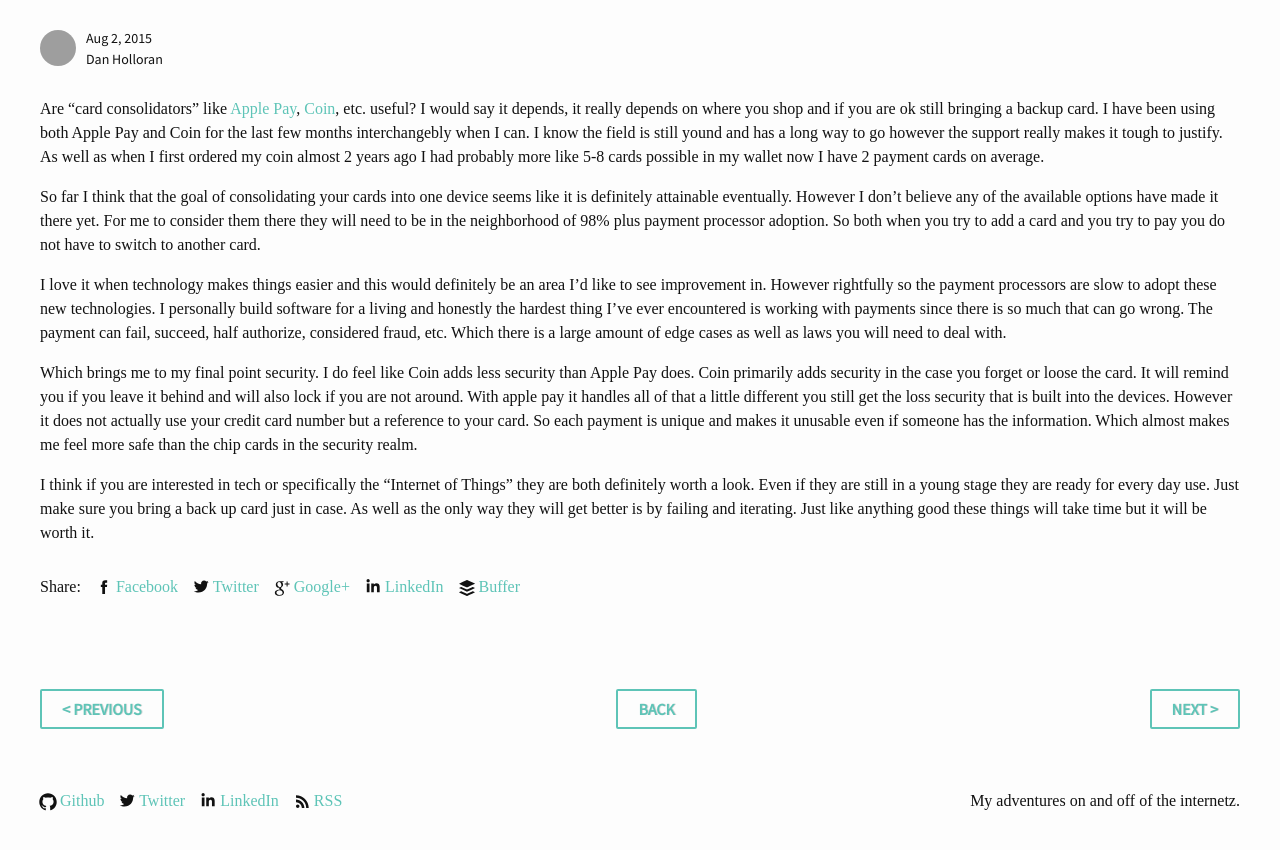
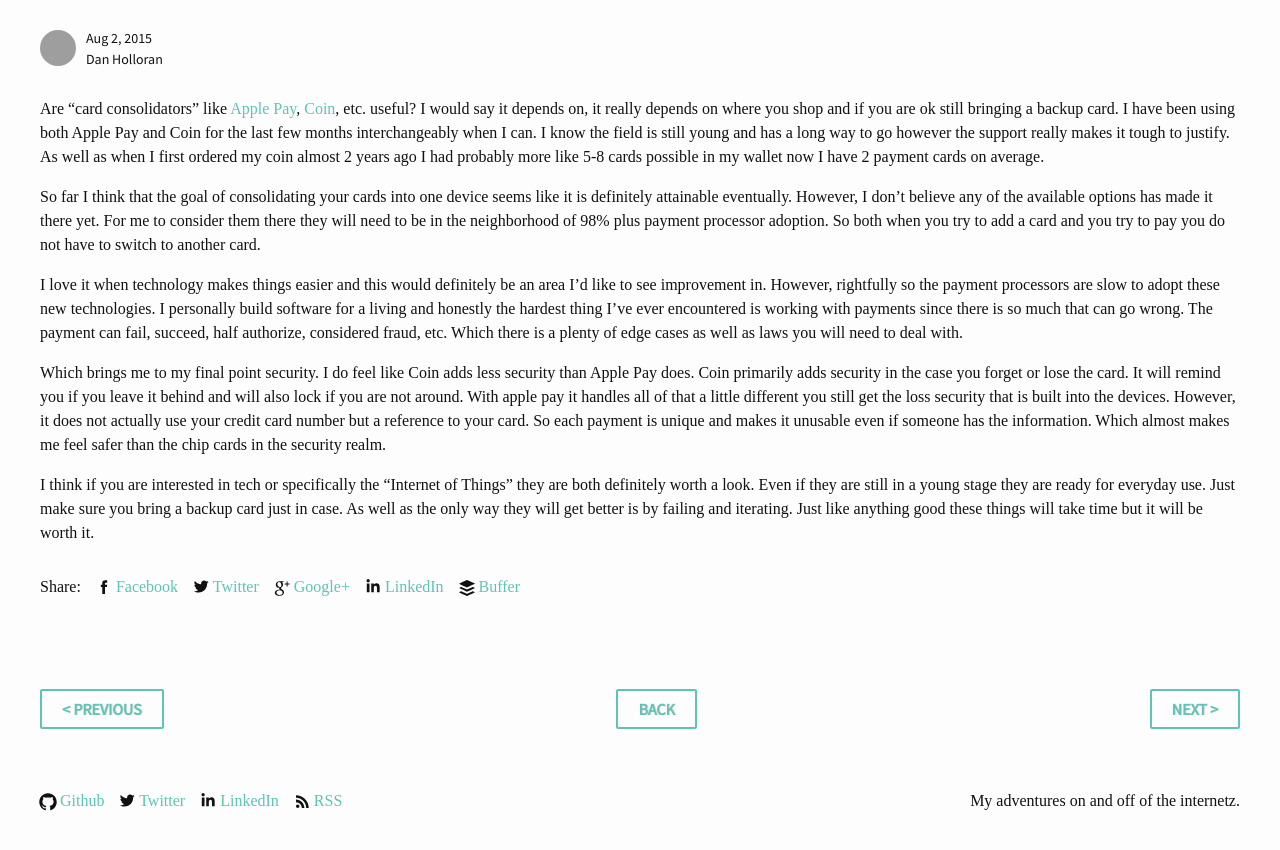
Before and after one commit to DHolloran/danholloran-com, a Jekyll site: the page built from _posts/2015/2015-08-02-is-apple-pay-coin-etc-helpful.markdown, in a window 1280 px wide and 1317 px high. Shown: the part 444-1294 px from the top of the window. Built offline with Jekyll 4.4.1, drawn with Linux system fonts in a browser that asks for light colours; some web fonts are replaced; comment, search, counter and statistics services are not loaded; grey boxes are pictures that could not be loaded.

Commit message:
Fixes a few small grammar issues

```diff
--- a/_posts/2015/2015-08-02-is-apple-pay-coin-etc-helpful.markdown
+++ b/_posts/2015/2015-08-02-is-apple-pay-coin-etc-helpful.markdown
@@ -6,12 +6,12 @@
   featured: 'photo-1429277096327-11ee3b761c93'
 ---
 
-Are "card consolidators" like [Apple Pay](http://www.apple.com/apple-pay/), [Coin](https://onlycoin.com/), etc. useful? I would say it depends, it really depends on where you shop and if you are ok still bringing a backup card. I have been using both Apple Pay and Coin for the last few months interchangebly when I can. I know the field is still yound and has a long way to go however the support really makes it tough to justify. As well as when I first ordered my coin almost 2 years ago I had probably more like 5-8 cards possible in my wallet now I have 2 payment cards on average.
+Are "card consolidators" like [Apple Pay](http://www.apple.com/apple-pay/), [Coin](https://onlycoin.com/), etc. useful? I would say it depends on, it really depends on where you shop and if you are ok still bringing a backup card. I have been using both Apple Pay and Coin for the last few months interchangeably when I can. I know the field is still young and has a long way to go however the support really makes it tough to justify. As well as when I first ordered my coin almost 2 years ago I had probably more like 5-8 cards possible in my wallet now I have 2 payment cards on average.
 
-So far I think that the goal of consolidating your cards into one device seems like it is definitely attainable eventually. However I don't believe any of the available options have made it there yet. For me to consider them there they will need to be in the neighborhood of 98% plus payment processor adoption. So both when you try to add a card and you try to pay you do not have to switch to another card.
+So far I think that the goal of consolidating your cards into one device seems like it is definitely attainable eventually. However, I don't believe any of the available options has made it there yet. For me to consider them there they will need to be in the neighborhood of 98% plus payment processor adoption. So both when you try to add a card and you try to pay you do not have to switch to another card.
 
-I love it when technology makes things easier and this would definitely be an area I'd like to see improvement in. However rightfully so the payment processors are slow to adopt these new technologies. I personally build software for a living and honestly the hardest thing I've ever encountered is working with payments since there is so much that can go wrong. The payment can fail, succeed, half authorize, considered fraud, etc. Which there is a large amount of edge cases as well as laws you will need to deal with.
+I love it when technology makes things easier and this would definitely be an area I'd like to see improvement in. However, rightfully so the payment processors are slow to adopt these new technologies. I personally build software for a living and honestly the hardest thing I've ever encountered is working with payments since there is so much that can go wrong. The payment can fail, succeed, half authorize, considered fraud, etc. Which there is a plenty of edge cases as well as laws you will need to deal with.
 
-Which brings me to my final point security. I do feel like Coin adds less security than Apple Pay does. Coin primarily adds security in the case you forget or loose the card. It will remind you if you leave it behind and will also lock if you are not around. With apple pay it handles all of that a little different you still get the loss security that is built into the devices. However it does not actually use your credit card number but a reference to your card. So each payment is unique and makes it unusable even if someone has the information. Which almost makes me feel more safe than the chip cards in the security realm.
+Which brings me to my final point security. I do feel like Coin adds less security than Apple Pay does. Coin primarily adds security in the case you forget or lose the card. It will remind you if you leave it behind and will also lock if you are not around. With apple pay it handles all of that a little different you still get the loss security that is built into the devices. However, it does not actually use your credit card number but a reference to your card. So each payment is unique and makes it unusable even if someone has the information. Which almost makes me feel safer than the chip cards in the security realm.
 
-I think if you are interested in tech or specifically the "Internet of Things" they are both definitely worth a look. Even if they are still in a young stage they are ready for every day use. Just make sure you bring a back up card just in case. As well as the only way they will get better is by failing and iterating. Just like anything good these things will take time but it will be worth it.
+I think if you are interested in tech or specifically the "Internet of Things" they are both definitely worth a look. Even if they are still in a young stage they are ready for everyday use. Just make sure you bring a backup card just in case. As well as the only way they will get better is by failing and iterating. Just like anything good these things will take time but it will be worth it.
```
